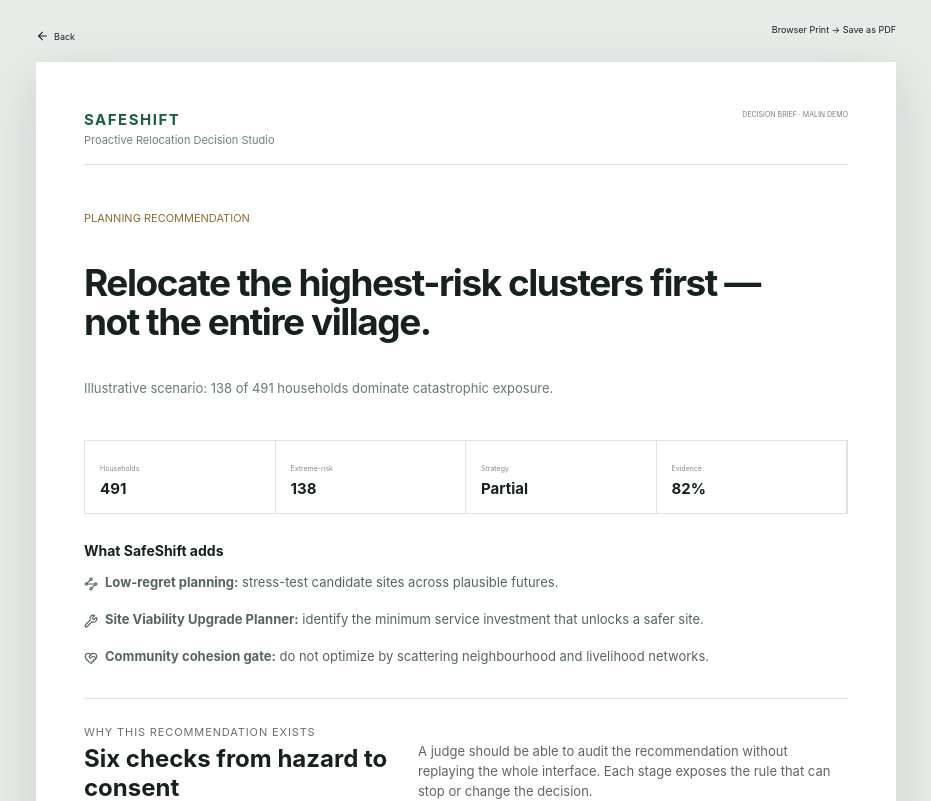
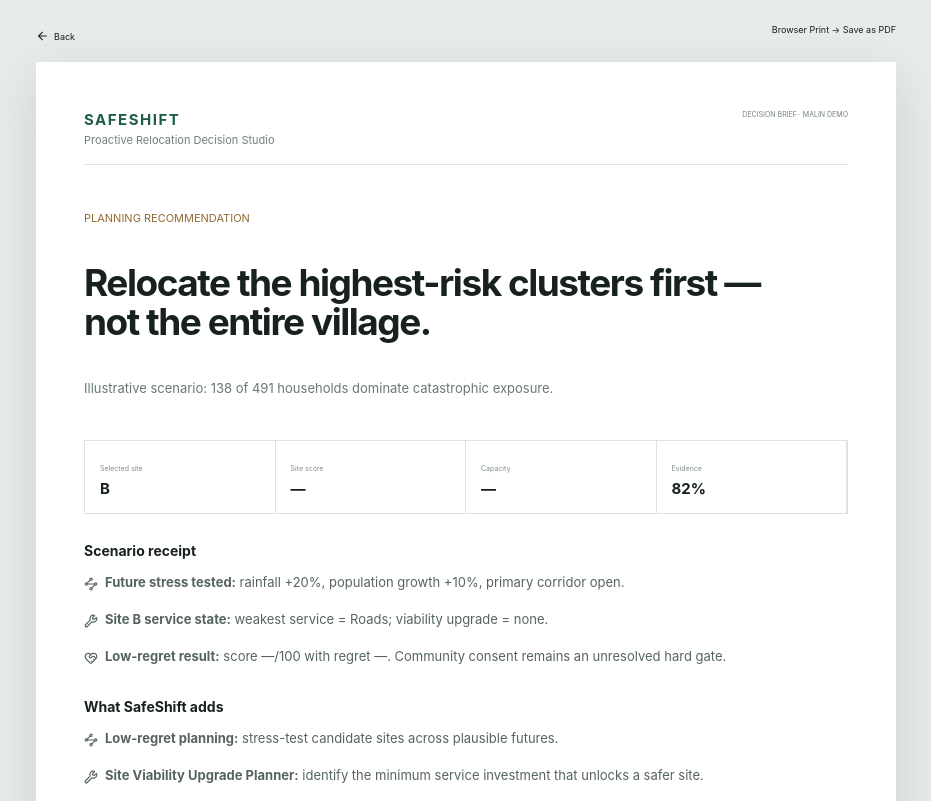
Before and after one commit to aadi-harale/ai, a Next.js app: page /brief in a window 1280 px wide. Shown: the top 801 px of the page, without its empty margins (174-1105 px from the left). Built offline with nearby package versions, Linux system fonts and the light colour scheme.

Commit message:
Make SafeShift brief reflect tested scenario state

```diff
--- a/app/brief/page.tsx
+++ b/app/brief/page.tsx
@@ -18,12 +18,22 @@
   ["Cohesion or consent gate fails","Livelihood, school-group, tenure or consent constraints are not satisfied","Keep the result at PLANNING CANDIDATE; do not advance to execution."],
 ] as const;
 
-export default function Brief(){
-  return <main className="briefPage"><div className="briefTools"><Link href="/explore"><ArrowLeft/>Back</Link><span>Browser Print → Save as PDF</span></div><article className="brief"><header><div><b>SAFESHIFT</b><small>Proactive Relocation Decision Studio</small></div><span>DECISION BRIEF · MALIN DEMO</span></header><section className="briefHero"><small>PLANNING RECOMMENDATION</small><h1>Relocate the highest-risk clusters first — not the entire village.</h1><p>Illustrative scenario: 138 of 491 households dominate catastrophic exposure.</p></section><div className="briefStats"><div><span>Households</span><b>491</b></div><div><span>Extreme-risk</span><b>138</b></div><div><span>Strategy</span><b>Partial</b></div><div><span>Evidence</span><b>82%</b></div></div><section><h2>What SafeShift adds</h2><div className="briefList"><p><Waypoints/><span><b>Low-regret planning:</b> stress-test candidate sites across plausible futures.</span></p><p><Wrench/><span><b>Site Viability Upgrade Planner:</b> identify the minimum service investment that unlocks a safer site.</span></p><p><HeartHandshake/><span><b>Community cohesion gate:</b> do not optimize by scattering neighbourhood and livelihood networks.</span></p></div></section>
+type Params=Promise<Record<string,string|string[]|undefined>>;
+const one=(v:string|string[]|undefined,fallback:string)=>Array.isArray(v)?v[0]??fallback:v??fallback;
 
-<section className={styles.trace} aria-label="Decision trace"><div className={styles.traceHead}><div><small>WHY THIS RECOMMENDATION EXISTS</small><h2>Six checks from hazard to consent</h2></div><p>A judge should be able to audit the recommendation without replaying the whole interface. Each stage exposes the rule that can stop or change the decision.</p></div><div className={styles.steps}>{trace.map(([n,title,value,why])=><article className={styles.step} key={n}><span>{n}</span><b>{title}</b><strong>{value}</strong><p>{why}</p></article>)}</div><div className={styles.evidence}><article><h3>Evidence status</h3><dl><div><dt>Study location</dt><dd>REAL</dd></div><div><dt>Hazard envelope</dt><dd>ILLUSTRATIVE</dd></div><div><dt>Relocation corridors</dt><dd>SCHEMATIC</dd></div><div><dt>Candidate-site capacity + costs</dt><dd>ILLUSTRATIVE</dd></div></dl></article><article className={styles.gate}><h3>Execution gate</h3><b>PLANNING CANDIDATE — NOT AN EVICTION ORDER</b><p>Authoritative hazard studies, land tenure, service feasibility and community consent remain required before implementation.</p><strong>Human decision authority remains outside SafeShift.</strong></article></div><div className={styles.proof}><b>Low-regret rule:</b> prefer the option that remains acceptable across plausible futures, not merely the site with the best score today. If a road failure or future population load makes the selected site fragile, the recommendation must downgrade or switch.</div></section>
+export default async function Brief({searchParams}:{searchParams:Params}){
+  const q=await searchParams;
+  const site=one(q.site,"B"),rain=one(q.rain,"20"),road=one(q.road,"0"),growth=one(q.growth,"10"),upgrade=one(q.upgrade,"0"),score=one(q.score,"—"),capacity=one(q.capacity,"—"),weakest=one(q.bottleneck,"Roads"),regret=one(q.regret,"—");
+  const roadLabel=road==="1"?"FAILED":"OPEN";
+  const upgradeLabel=upgrade==="1"?"SIMULATED":"NONE";
+  return <main className="briefPage"><div className="briefTools"><Link href="/explore"><ArrowLeft/>Back</Link><span>Browser Print → Save as PDF</span></div><article className="brief"><header><div><b>SAFESHIFT</b><small>Proactive Relocation Decision Studio</small></div><span>DECISION BRIEF · MALIN DEMO</span></header><section className="briefHero"><small>PLANNING RECOMMENDATION</small><h1>Relocate the highest-risk clusters first — not the entire village.</h1><p>Illustrative scenario: 138 of 491 households dominate catastrophic exposure.</p></section><div className="briefStats"><div><span>Selected site</span><b>{site}</b></div><div><span>Site score</span><b>{score}</b></div><div><span>Capacity</span><b>{capacity}</b></div><div><span>Evidence</span><b>82%</b></div></div>
+
+<section aria-label="Scenario receipt"><h2>Scenario receipt</h2><div className="briefList"><p><Waypoints/><span><b>Future stress tested:</b> rainfall +{rain}%, population growth +{growth}%, primary corridor {roadLabel.toLowerCase()}.</span></p><p><Wrench/><span><b>Site {site} service state:</b> weakest service = {weakest}; viability upgrade = {upgradeLabel.toLowerCase()}.</span></p><p><HeartHandshake/><span><b>Low-regret result:</b> score {score}/100 with regret {regret}. Community consent remains an unresolved hard gate.</span></p></div></section>
+
+<section><h2>What SafeShift adds</h2><div className="briefList"><p><Waypoints/><span><b>Low-regret planning:</b> stress-test candidate sites across plausible futures.</span></p><p><Wrench/><span><b>Site Viability Upgrade Planner:</b> identify the minimum service investment that unlocks a safer site.</span></p><p><HeartHandshake/><span><b>Community cohesion gate:</b> do not optimize by scattering neighbourhood and livelihood networks.</span></p></div></section>
+
+<section className={styles.trace} aria-label="Decision trace"><div className={styles.traceHead}><div><small>WHY THIS RECOMMENDATION EXISTS</small><h2>Six checks from hazard to consent</h2></div><p>This receipt now records the scenario tested in the workspace, so the exported brief can be traced back to the judge’s actual stress assumptions.</p></div><div className={styles.steps}>{trace.map(([n,title,value,why])=><article className={styles.step} key={n}><span>{n}</span><b>{title}</b><strong>{value}</strong><p>{why}</p></article>)}</div><div className={styles.evidence}><article><h3>Evidence status</h3><dl><div><dt>Study location</dt><dd>REAL</dd></div><div><dt>Hazard envelope</dt><dd>ILLUSTRATIVE</dd></div><div><dt>Relocation corridors</dt><dd>SCHEMATIC</dd></div><div><dt>Candidate-site capacity + costs</dt><dd>ILLUSTRATIVE</dd></div></dl></article><article className={styles.gate}><h3>Execution gate</h3><b>PLANNING CANDIDATE — NOT AN EVICTION ORDER</b><p>Authoritative hazard studies, land tenure, service feasibility and community consent remain required before implementation.</p><strong>Human decision authority remains outside SafeShift.</strong></article></div><div className={styles.proof}><b>Low-regret rule:</b> prefer the option that remains acceptable across plausible futures, not merely the site with the best score today.</div></section>
 
 <section aria-label="Recommendation reversal conditions"><h2>What would change this recommendation?</h2><div className="briefList">{reversals.map(([trigger,effect,response])=><p key={trigger}><AlertTriangle/><span><b>{trigger}:</b> {effect}. <strong>{response}</strong></span></p>)}</div><p>SafeShift is intentionally falsifiable: the recommendation is only useful if the system can also state the conditions under which it should be rejected or revised.</p></section>
-
 <section className="briefLimits"><h2>Use limitation</h2><p><AlertTriangle/>Candidate sites, capacities, household counts and costs are illustrative.</p><p><AlertTriangle/>Real relocation requires authoritative hazard studies, land rights and community consent.</p></section></article></main>;
 }
```
